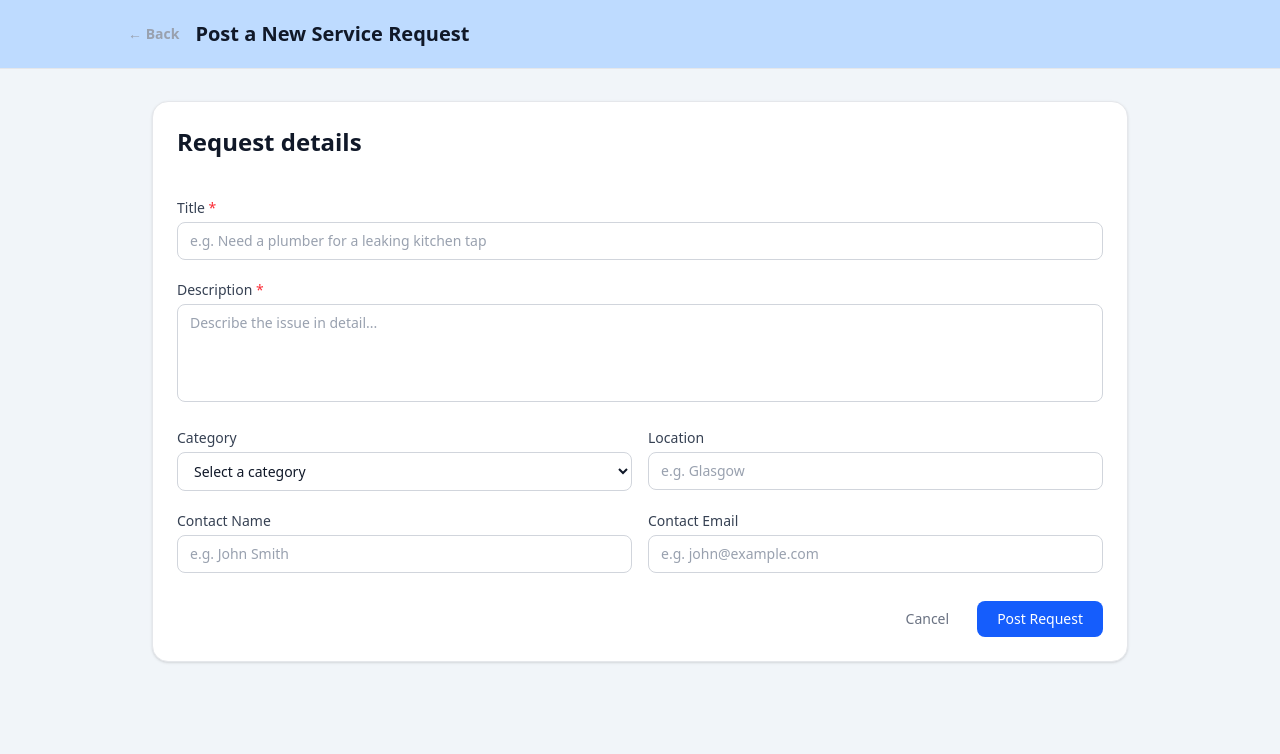
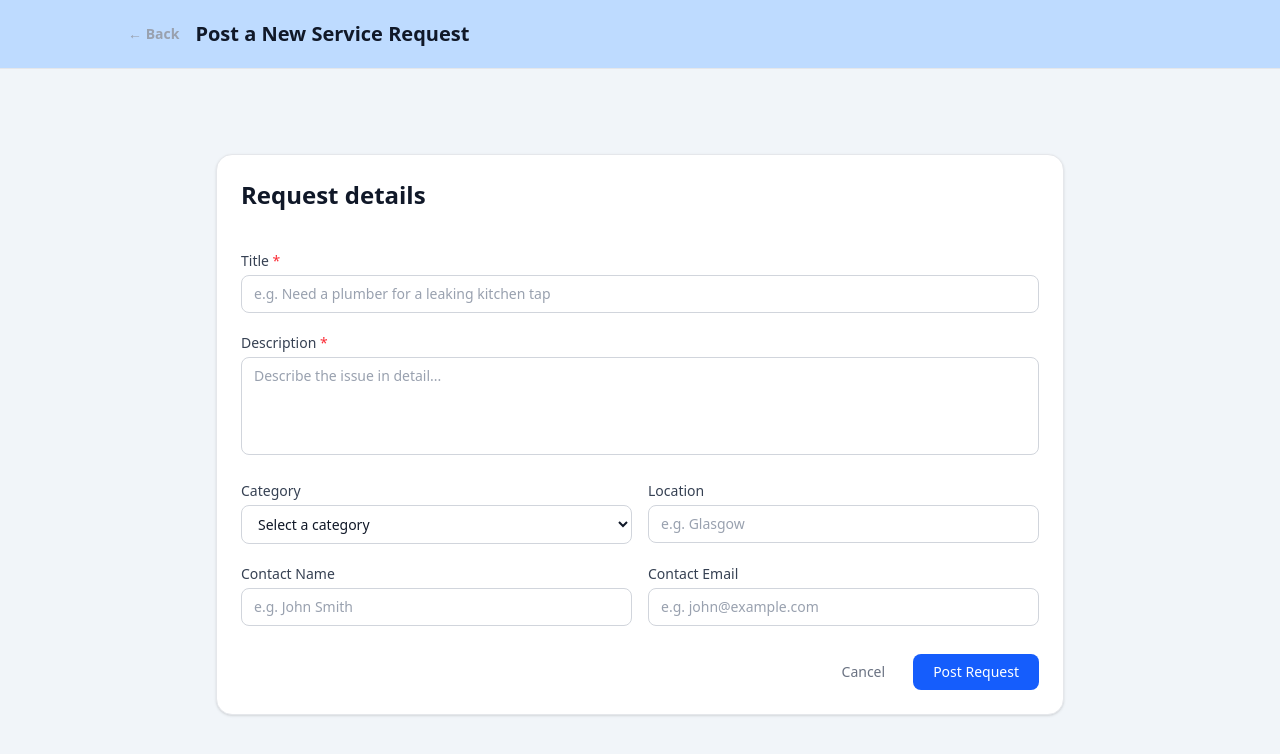
Before and after one commit to realthash/Mini-Service-Request-Board, a Next.js app in the folder GlobalTNA-assessment/frontend/: page /jobs/new in a window 1280 px wide. Shown: the top 754 px of the page. Built offline with nearby package versions, Linux system fonts and the light colour scheme.

Commit message:
feat(ui): center job request form and improve layout

```diff
--- a/GlobalTNA-assessment/frontend/app/jobs/new/page.jsx
+++ b/GlobalTNA-assessment/frontend/app/jobs/new/page.jsx
@@ -84,7 +84,7 @@ export default function NewJobPage() {
 
   // ── Render ───────────────────────────────────────────────
   return (
-    <main className="min-h-screen bg-slate-100">
+    <main className="min-h-screen bg-slate-100 flex flex-col">
 
       {/* Header */}
       <div className="bg-blue-200 border-b border-gray-200 px-6 py-5">
@@ -102,7 +102,8 @@ export default function NewJobPage() {
       </div>
 
       {/* Form */}
-      <div className="max-w-5xl mx-auto px-6 py-8">
+      <div className="flex-1 flex items-center justify-center">
+        <div className="max-w-4xl mx-auto px-6 py-8 w-full">
           <div className="bg-white rounded-2xl border border-gray-200 shadow-sm p-6">
 
             {/* Error banner */}
@@ -232,6 +233,7 @@ export default function NewJobPage() {
             </form>
           </div>
         </div>
+      </div>
     </main>
   );
 }
```
Lines whose indentation alone changed are shown as unchanged.
